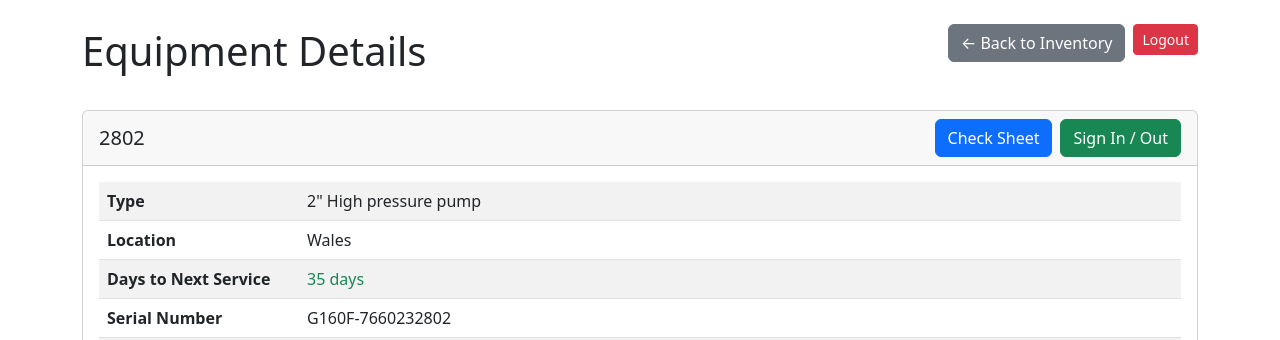
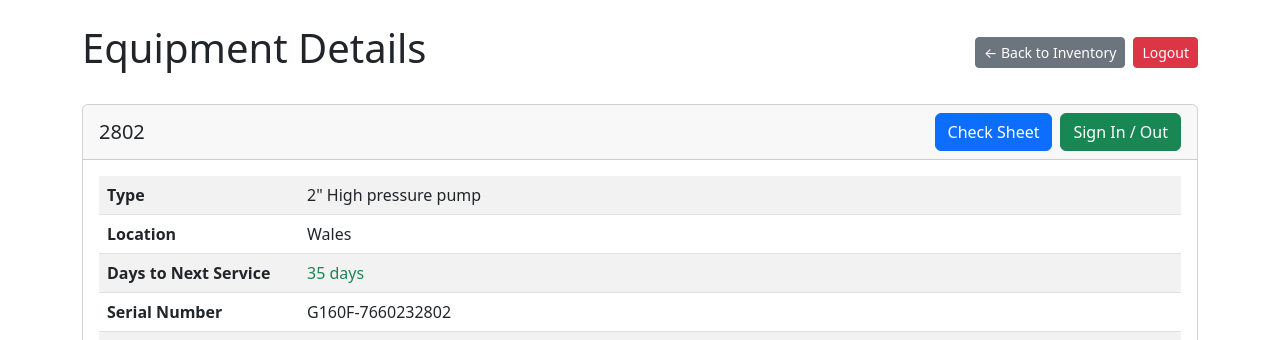
Before and after one commit to sillypantons/equipment-inventory, a Django app: page /equipment/2802/ in a window 1280 px wide. Shown: the top 340 px of the page. Run offline with Django 5.2, Linux system fonts and the light colour scheme; data comes from the database, SQL or seed files in the repository.

Commit message:
make asthetic changes to buttons 2

```diff
--- a/inventory/templates/inventory/equipment_detail.html
+++ b/inventory/templates/inventory/equipment_detail.html
@@ -19,7 +19,7 @@
     <div class="d-flex justify-content-between align-items-center mb-4">
         <h1>Equipment Details</h1>
         <div class="d-flex gap-2">
-        <a href="/" class="btn btn-secondary mb-4">← Back to Inventory</a>
+        <a href="/" class="btn btn-secondary btn-sm">← Back to Inventory</a>
             <form method="post" action="{% url 'logout' %}" class="m-0">
                 {% csrf_token %}
                 <button class="btn btn-danger btn-sm">Logout</button>
--- a/inventory/templates/inventory/import_equipment.html
+++ b/inventory/templates/inventory/import_equipment.html
@@ -6,7 +6,7 @@
     <div class="d-flex justify-content-between align-items-center mb-4">
         <h1>Import Equipment</h1>
         <div class="d-flex gap-2 align-items-center">
-            <a href="/" class="btn btn-secondary">← Back to Inventory</a>
+            <a href="/" class="btn btn-secondary btn-sm">← Back to Inventory</a>
             <form method="post" action="{% url 'logout' %}" class="m-0">
                 {% csrf_token %}
                 <button class="btn btn-danger btn-sm">Logout</button>
--- a/inventory/templates/inventory/request_dashboard.html
+++ b/inventory/templates/inventory/request_dashboard.html
@@ -6,7 +6,7 @@
     <div class="d-flex justify-content-between align-items-center mb-4">
         <h1>Request Dashboard</h1>
         <div class="d-flex gap-2">
-            <a href="/" class="btn btn-secondary">← Back to Inventory</a>
+            <a href="/" class="btn btn-secondary btn-sm">← Back to Inventory</a>
             <form method="post" action="{% url 'logout' %}" class="m-0">
                 {% csrf_token %}
                 <button class="btn btn-danger btn-sm">Logout</button>
```
